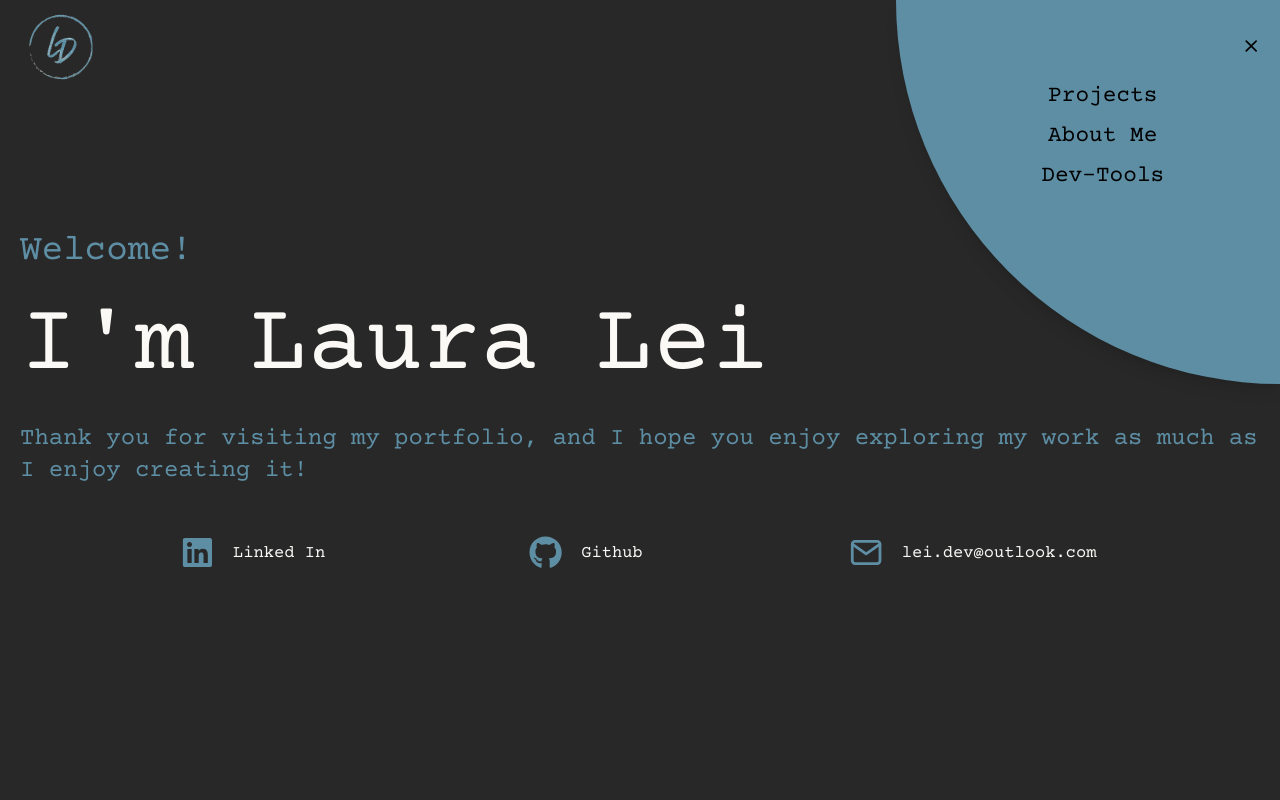
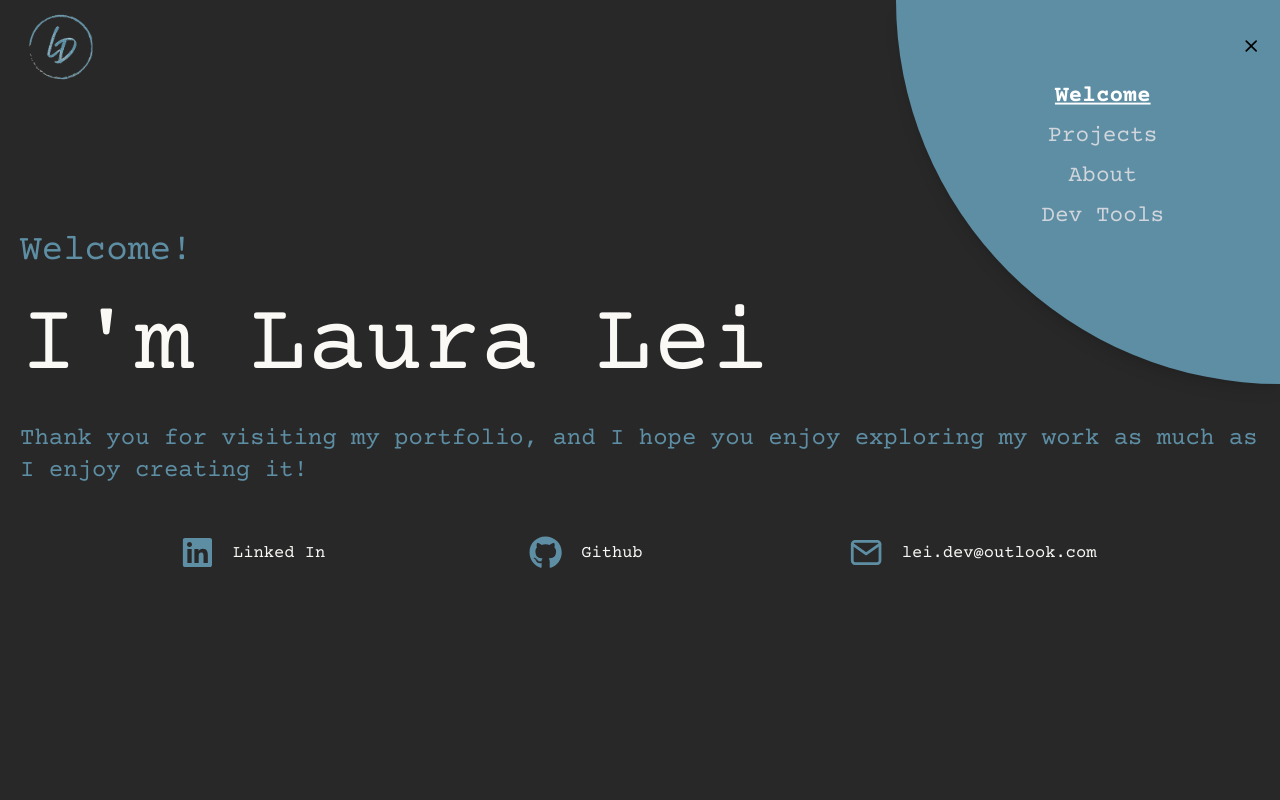
Before and after one commit to LauraBLei/Leidev.new, a React (Vite) app: page /Home in a window 1280 px wide. Both pictures are taken after a click on the icon 1246 px from the left and 46 px from the top of the page. Shown: the top 800 px of the page. Built offline with nearby package versions, Linux system fonts and the light colour scheme; a web font is replaced by a local one.

Commit message:
fixed: header section visibility

```diff
--- a/src/components/header.tsx
+++ b/src/components/header.tsx
@@ -2,6 +2,7 @@ import { useContext, useEffect, useRef, useState } from "react";
 import { RxHamburgerMenu } from "react-icons/rx";
 import { CommonContext } from "../types/context";
 import { BsX } from "react-icons/bs";
+import { useActiveSection } from "../hooks/sectionTracker";
 
 export const Header = () => {
   const { headerOpen, setHeaderOpen } = useContext(CommonContext);
@@ -78,23 +79,54 @@ export const Header = () => {
   );
 };
 
+// const NavList = () => {
+//   const GoToSection = (section: string) => {
+//     document
+//       .getElementById(`${section}`)
+//       ?.scrollIntoView({ behavior: "smooth" });
+//   };
+//   return (
+//     <nav className="flex flex-col gap-2 font-primary text-2xl">
+//       <button onClick={() => GoToSection("welcome")} className="hover-effect">
+//         Welcome
+//       </button>
+//       <button onClick={() => GoToSection("projects")} className="hover-effect">
+//         Projects
+//       </button>
+//       <button onClick={() => GoToSection("about")} className="hover-effect">
+//         About Me
+//       </button>
+//       <button onClick={() => GoToSection("dev-tools")} className="hover-effect">
+//         Dev-Tools
+//       </button>
+//     </nav>
+//   );
+// };
+
+const sectionIds = ["welcome", "projects", "about", "dev-tools"];
+
 const NavList = () => {
+  const active = useActiveSection(sectionIds);
+
   const GoToSection = (section: string) => {
-    document
-      .getElementById(`${section}`)
-      ?.scrollIntoView({ behavior: "smooth" });
+    document.getElementById(section)?.scrollIntoView({ behavior: "smooth" });
   };
+
   return (
     <nav className="flex flex-col gap-2 font-primary text-2xl">
-      <button onClick={() => GoToSection("projects")} className="hover-effect">
-        Projects
-      </button>
-      <button onClick={() => GoToSection("about")} className="hover-effect">
-        About Me
-      </button>
-      <button onClick={() => GoToSection("dev-tools")} className="hover-effect">
-        Dev-Tools
-      </button>
+      {sectionIds.map((id) => (
+        <button
+          key={id}
+          onClick={() => GoToSection(id)}
+          className={`hover-effect transition-colors ${
+            active === id
+              ? "text-white font-semibold underline"
+              : "text-gray-300"
+          }`}
+        >
+          {id.replace("-", " ").replace(/\b\w/g, (l) => l.toUpperCase())}
+        </button>
+      ))}
     </nav>
   );
 };
--- a/src/home.tsx
+++ b/src/home.tsx
@@ -12,30 +12,31 @@ export const HomePage = () => {
   const { projectModalOpen } = useContext(CommonContext) as CommonContextType;
 
   useEffect(() => {
-    if (projectModalOpen) {
-      document.body.style.overflow = "hidden";
-    } else {
-      document.body.style.overflow = "auto";
-    }
+    let canScroll = true;
+    let timeoutId: ReturnType<typeof setTimeout>;
 
-    return () => {
-      document.body.style.overflow = "auto";
-    };
-  }, [projectModalOpen]);
+    const handleScroll = (event: WheelEvent) => {
+      if (!canScroll || projectModalOpen) return;
 
-  useEffect(() => {
-    const handleScroll = (event: WheelEvent) => {
-      if (projectModalOpen) return;
+      canScroll = false;
 
       if (event.deltaY > 0) {
         setIndex((prev) => Math.min(prev + 1, sections.length - 1));
       } else {
         setIndex((prev) => Math.max(prev - 1, 0));
       }
+
+      timeoutId = setTimeout(() => {
+        canScroll = true;
+      }, 100);
     };
 
-    window.addEventListener("wheel", handleScroll);
-    return () => window.removeEventListener("wheel", handleScroll);
+    window.addEventListener("wheel", handleScroll, { passive: false });
+
+    return () => {
+      window.removeEventListener("wheel", handleScroll);
+      clearTimeout(timeoutId);
+    };
   }, [projectModalOpen]);
 
   useEffect(() => {
@@ -45,7 +46,7 @@ export const HomePage = () => {
   }, [index]);
 
   return (
-    <div className="h-screen max-w-[1440px]">
+    <div className="h-screen max-w-[1440px] overflow-hidden">
       <section id="welcome" className="h-screen">
         <WelcomeSection />
       </section>
--- /dev/null
+++ b/src/hooks/sectionTracker.tsx
@@ -0,0 +1,32 @@
+import { useEffect, useState } from "react";
+
+export const useActiveSection = (sectionIds: string[]) => {
+  const [activeSection, setActiveSection] = useState("welcome");
+
+  useEffect(() => {
+    const observer = new IntersectionObserver(
+      (entries) => {
+        const visibleSections = entries
+          .filter((entry) => entry.isIntersecting)
+          .sort((a, b) => b.intersectionRatio - a.intersectionRatio);
+
+        if (visibleSections.length > 0) {
+          setActiveSection(visibleSections[0].target.id);
+        }
+      },
+      {
+        root: null,
+        threshold: 0.6, // section must be 60% visible to count
+      }
+    );
+
+    sectionIds.forEach((id) => {
+      const el = document.getElementById(id);
+      if (el) observer.observe(el);
+    });
+
+    return () => observer.disconnect();
+  }, [sectionIds]);
+
+  return activeSection;
+};
```
